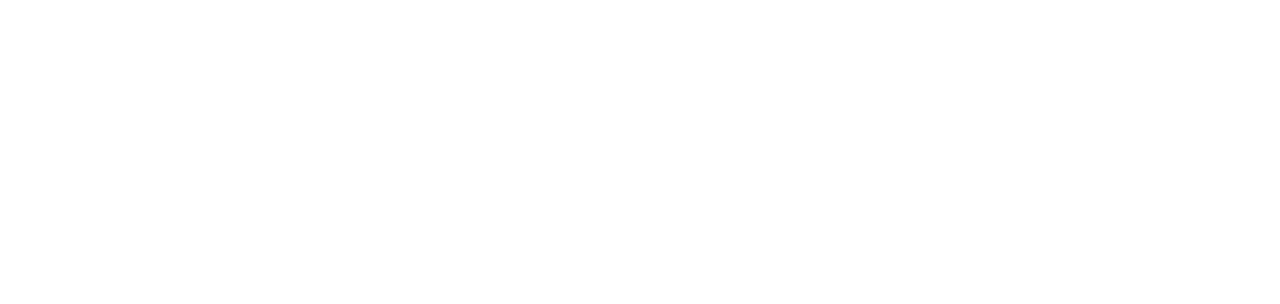
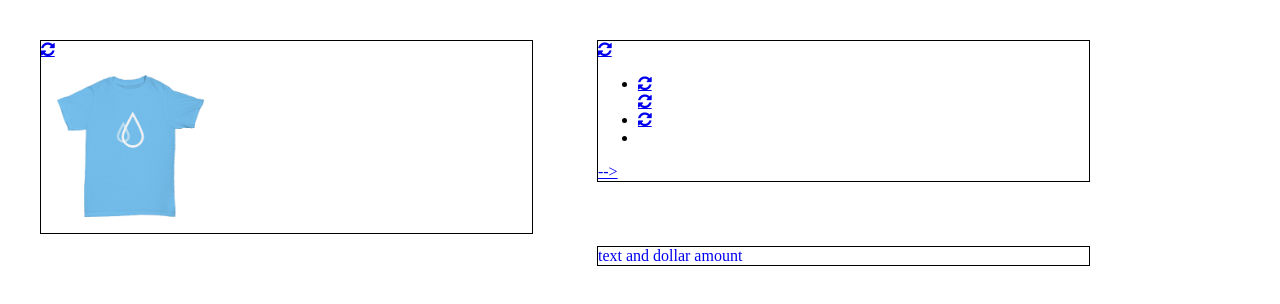
Before and after one commit to ChrisTheBrave/git-hw-3, a plain HTML site: page index.html in a window 1280 px wide. Drawn offline with Linux system fonts and the light colour scheme.

Commit message:
Added links for bottom row of icons. Added new sections for each part of the main

```diff
--- a/index.html
+++ b/index.html
@@ -1,24 +1,44 @@
 <!DOCTYPE html>
-
 <html lang='en'>
-
   <head>
-
     <meta charset="utf-8">
     <title>My T-Shirt Shop</title>
     <link href='style.css' rel='stylesheet'>
+  </head>
+  <body>
+      <main>
+          <section>
+              <a href='#comments' class='fa fa-refresh'></a>
+              <aside>
+                <img class='t-shirt' id='t-shirt' src='blue-front.png'>
+              </aside>
+            </section>
 
-  </head>
+          <section>
+            <aside>
+              <a href='#comments' class='fa fa-refresh'></a>
+              <ul class='dropdowns'>
+                <li> <a href='comments' class='fa fa-refresh'></li>
+                <li> <a href='fa fa-heart-o'></li>
+                <li> <a href='fa fa-shopping-cart'></li>
+            </aside> -->
+          </section>
+
+          <section>
+            text and dollar amount
+          </section>
 
 
-  <body>
-
-  <header>
+          </section>
+  <main>
 
 
 
-  </header>
 
+
+
+
+  </main>
 
 
   </body>
--- a/style.css
+++ b/style.css
@@ -0,0 +1,49 @@
+@import url('https://maxcdn.bootstrapcdn.com/font-awesome/4.6.3/css/font-awesome.min.css');
+
+section{
+    border: 1px solid black;
+    width: 39%;
+    height: 90%;
+    float: left;
+    box-sizing: border-box;
+    margin: 2em;
+    display: inline;
+}
+
+/*.fa-refresh {
+  float: left;
+  width: 30%;
+  padding: 1em;
+  border-radius: 2em;
+  block: inline;
+}*/
+
+/*aside {
+  float: left;
+  width: 30%;
+  padding: 1em;
+  border-radius: 2em;
+}*/
+
+/*img {
+  float: left;
+    width: 30%;
+    padding: 1em;
+    border-radius: 2em;
+  }
+}*/
+
+.t-shirt {
+  float: left;
+  width: 30%;
+  padding: 1em;
+  border-radius: 2em;
+}
+
+/*a {
+  float: left;
+  width: 30%;
+  padding: 1em;
+  border-radius: 2em;
+  block: inline;
+}*/
```
Also changed, not shown: blue-front.png (added).
